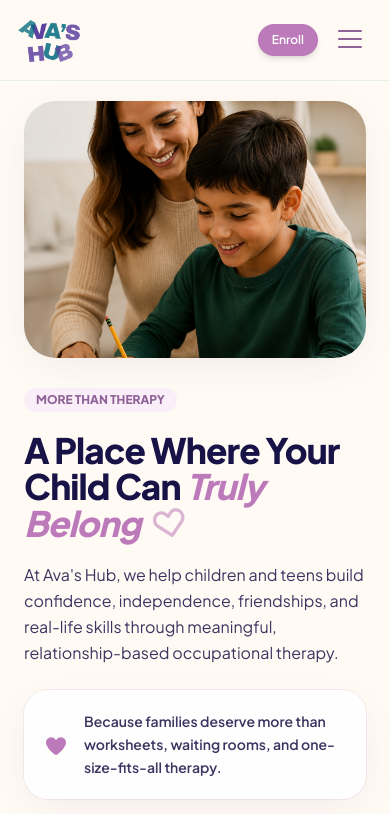
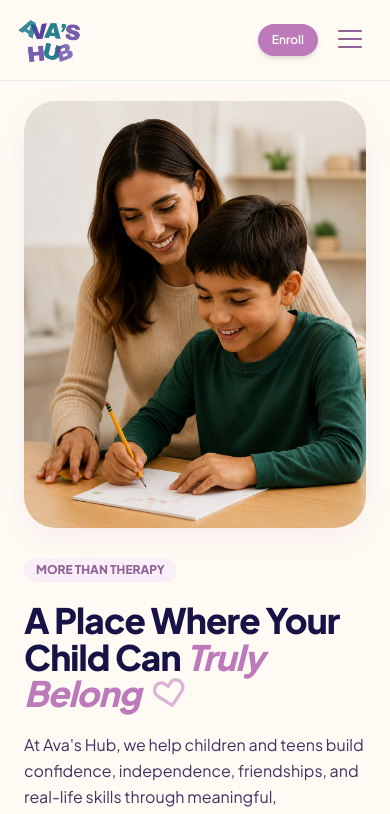
Before and after one commit to tasawur1/AvashubNJ, a Next.js app: page / in a window 390 px wide. Shown: the top 814 px of the page. Built offline with nearby package versions, Linux system fonts and the light colour scheme.

Commit message:
Use natural mobile hero image sizing

```diff
--- a/src/app/page.tsx
+++ b/src/app/page.tsx
@@ -124,13 +124,14 @@ export default function HomePage() {
       <div className="md:hidden">
         <section className="px-6 pb-8 pt-5">
           <div className="rounded-[2rem] bg-[#fffaf4]">
-            <div className="relative mx-auto aspect-[4/3] w-full overflow-hidden rounded-[2rem] bg-brand-teal-light shadow-card">
+            <div className="mx-auto w-full overflow-hidden rounded-[2rem] bg-brand-teal-light shadow-card">
               <PlaceholderImage
                 src={heroBannerImages.heroBannerMobile}
                 alt="Ava's Hub child and caregiver occupational therapy"
-                fill
+                width={1123}
+                height={1401}
                 priority
-                className="object-cover object-center"
+                className="block h-auto w-full"
                 sizes="100vw"
               />
             </div>
```
